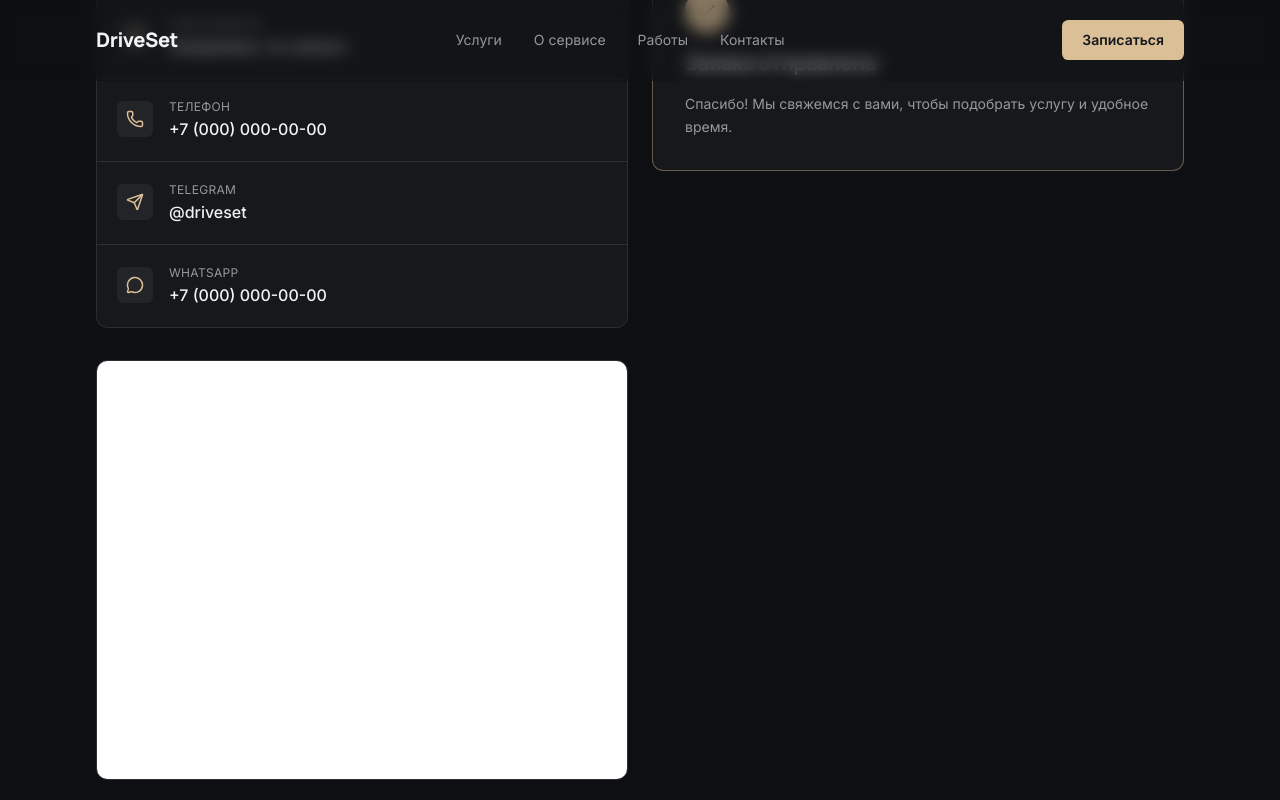
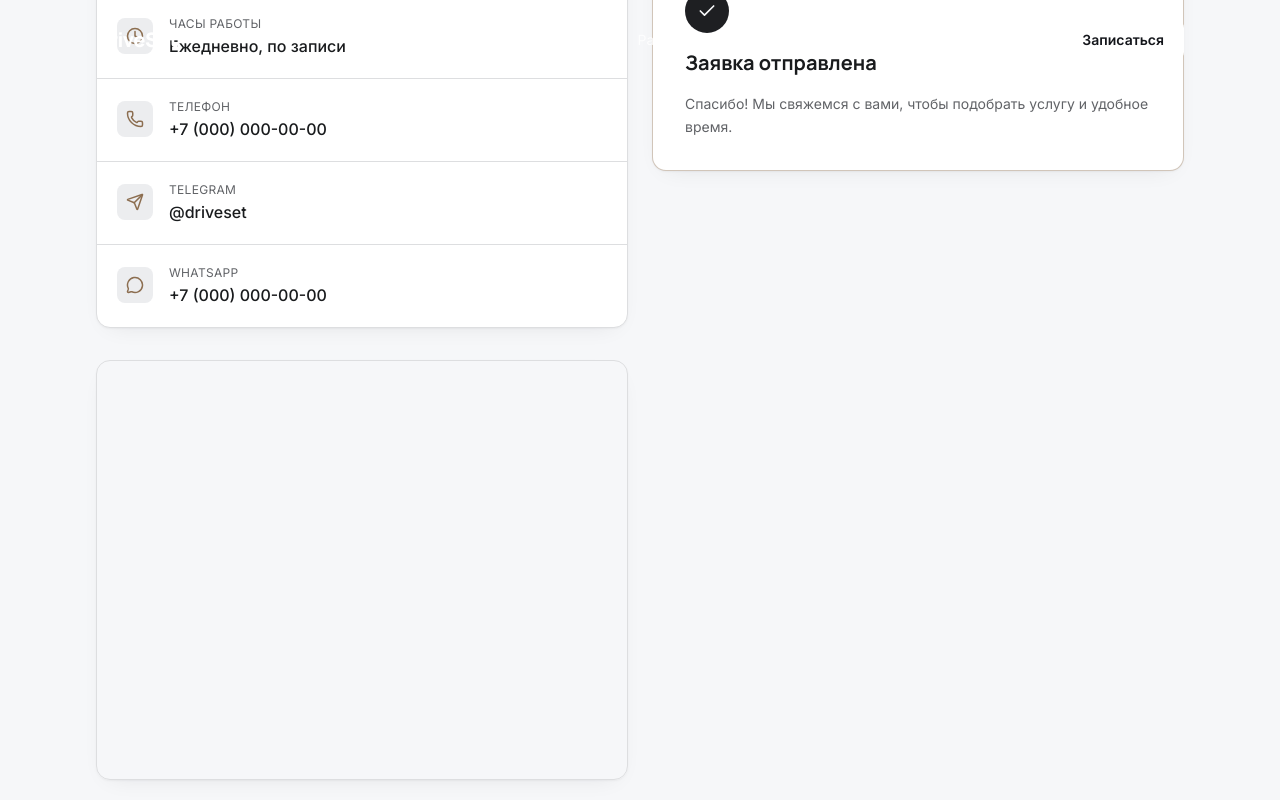
Before and after one commit to RomanVaskin/driveset, a Next.js app: page / in a window 1280 px wide. Both pictures are taken after typing "Sample", "5551234", "Sample" into the empty fields and a click on the button "Отправить заявку". Shown: the part 4441-5241 px from the top of the page. Built offline with nearby package versions, Linux system fonts and the light colour scheme.

Commit message:
Refine DriveSet visual design to light luxury theme

```diff
--- a/app/globals.css
+++ b/app/globals.css
@@ -24,6 +24,12 @@
   --color-input: var(--input);
   --color-ring: var(--ring);
 
+  /* Тёплый champagne-акцент, читаемый как текст на светлом фоне */
+  --color-champagne: var(--champagne);
+
+  /* Тёмный графитовый тон для «драматичных» элементов (hero-оверлеи) */
+  --color-graphite: var(--graphite);
+
   --font-sans: var(--font-inter), ui-sans-serif, system-ui, sans-serif;
   --font-display: var(--font-manrope), ui-sans-serif, system-ui, sans-serif;
 
@@ -36,38 +42,45 @@
 }
 
 :root {
-  color-scheme: dark;
+  color-scheme: light;
 
-  /* Premium graphite base with a single calm champagne accent */
-  --background: oklch(0.17 0.006 264);
-  --foreground: oklch(0.96 0.004 260);
+  /* Light luxury: тёплый off-white фон, графитовая типографика, один спокойный champagne-акцент */
+  --background: oklch(0.977 0.002 250);
+  --foreground: oklch(0.22 0.006 264);
 
-  --card: oklch(0.21 0.007 264);
-  --card-foreground: oklch(0.96 0.004 260);
+  --card: oklch(1 0 0);
+  --card-foreground: oklch(0.22 0.006 264);
 
-  --popover: oklch(0.19 0.007 264);
-  --popover-foreground: oklch(0.96 0.004 260);
+  --popover: oklch(1 0 0);
+  --popover-foreground: oklch(0.22 0.006 264);
 
-  /* Champagne / warm platinum accent */
-  --primary: oklch(0.82 0.062 78);
-  --primary-foreground: oklch(0.2 0.01 264);
+  /* Основные CTA — глубокий графит с off-white текстом (элегантно на светлом) */
+  --primary: oklch(0.24 0.006 264);
+  --primary-foreground: oklch(0.98 0.002 250);
 
-  --secondary: oklch(0.26 0.007 264);
-  --secondary-foreground: oklch(0.96 0.004 260);
+  --secondary: oklch(0.945 0.003 260);
+  --secondary-foreground: oklch(0.24 0.006 264);
 
-  --muted: oklch(0.24 0.006 264);
-  --muted-foreground: oklch(0.68 0.006 264);
+  --muted: oklch(0.955 0.003 260);
+  --muted-foreground: oklch(0.5 0.006 264);
 
-  --accent: oklch(0.82 0.062 78);
-  --accent-foreground: oklch(0.2 0.01 264);
+  /* Champagne как деликатный металлический акцент */
+  --accent: oklch(0.72 0.055 72);
+  --accent-foreground: oklch(0.24 0.006 264);
 
   --destructive: oklch(0.55 0.14 25);
 
-  --border: oklch(0.3 0.007 264);
-  --input: oklch(0.3 0.007 264);
-  --ring: oklch(0.82 0.062 78);
+  --border: oklch(0.9 0.003 260);
+  --input: oklch(0.9 0.003 260);
+  --ring: oklch(0.24 0.006 264);
 
-  --radius: 0.5rem;
+  /* Насыщенный бронзово-champagne тон для читаемого акцентного текста */
+  --champagne: oklch(0.56 0.058 66);
+
+  /* Графит для hero-оверлеев и контрастных панелей */
+  --graphite: oklch(0.16 0.006 264);
+
+  --radius: 0.625rem;
 }
 
 @layer base {
@@ -83,3 +96,17 @@
     text-rendering: optimizeLegibility;
   }
 }
+
+@layer components {
+  /* Мягкие премиальные тени вместо жёстких дефолтных */
+  .shadow-soft {
+    box-shadow:
+      0 1px 2px oklch(0.2 0.02 264 / 0.04),
+      0 8px 24px -14px oklch(0.2 0.02 264 / 0.12);
+  }
+  .shadow-card {
+    box-shadow:
+      0 1px 2px oklch(0.2 0.02 264 / 0.05),
+      0 18px 40px -20px oklch(0.2 0.02 264 / 0.18);
+  }
+}
--- a/app/layout.tsx
+++ b/app/layout.tsx
@@ -46,8 +46,8 @@ export const metadata: Metadata = {
 }
 
 export const viewport: Viewport = {
-  colorScheme: 'dark',
-  themeColor: '#242428',
+  colorScheme: 'light',
+  themeColor: '#f7f7f6',
 }
 
 export default function RootLayout({
--- a/components/site/contacts.tsx
+++ b/components/site/contacts.tsx
@@ -16,7 +16,7 @@ export function Contacts() {
     <section id="contacts" className="scroll-mt-20 border-t border-border">
       <div className="mx-auto max-w-6xl px-5 py-20 md:py-28 lg:px-8">
         <div className="max-w-2xl">
-          <p className="text-sm font-medium uppercase tracking-[0.2em] text-primary">Контакты</p>
+          <p className="text-sm font-medium uppercase tracking-[0.2em] text-champagne">Контакты</p>
           <h2 className="mt-3 font-display text-3xl font-bold tracking-tight text-balance md:text-4xl lg:text-5xl">
             {site.name} в Москве
           </h2>
@@ -25,10 +25,10 @@ export function Contacts() {
         <div className="mt-12 grid gap-6 lg:grid-cols-2">
           <div className="flex flex-col gap-8">
             <address className="not-italic">
-              <dl className="divide-y divide-border rounded-xl border border-border bg-card">
+              <dl className="divide-y divide-border rounded-xl border border-border bg-card shadow-soft">
                 {contactRows.map((row) => (
                   <div key={row.label} className="flex items-start gap-4 p-5">
-                    <span className="mt-0.5 inline-flex h-9 w-9 shrink-0 items-center justify-center rounded-md bg-secondary text-primary">
+                    <span className="mt-0.5 inline-flex h-9 w-9 shrink-0 items-center justify-center rounded-md bg-secondary text-champagne">
                       <row.icon className="h-4.5 w-4.5" />
                     </span>
                     <div>
--- a/components/site/cta.tsx
+++ b/components/site/cta.tsx
@@ -3,7 +3,7 @@ import { site } from '@/lib/site-config'
 export function CtaBand() {
   return (
     <section className="mx-auto max-w-6xl px-5 py-20 md:py-28 lg:px-8">
-      <div className="flex flex-col items-start gap-8 rounded-2xl border border-border bg-card p-8 md:flex-row md:items-center md:justify-between md:p-14">
+      <div className="flex flex-col items-start gap-8 rounded-2xl border border-border bg-card p-8 shadow-card md:flex-row md:items-center md:justify-between md:p-14">
         <div className="max-w-2xl">
           <h2 className="font-display text-3xl font-bold tracking-tight text-balance md:text-4xl">
             Хотите привести автомобиль в идеальное состояние?
--- a/components/site/gallery.tsx
+++ b/components/site/gallery.tsx
@@ -6,7 +6,7 @@ export function Gallery() {
     <section id="gallery" className="scroll-mt-20 border-t border-border bg-card/40">
       <div className="mx-auto max-w-6xl px-5 py-20 md:py-28 lg:px-8">
         <div className="max-w-2xl">
-          <p className="text-sm font-medium uppercase tracking-[0.2em] text-primary">Работы</p>
+          <p className="text-sm font-medium uppercase tracking-[0.2em] text-champagne">Работы</p>
           <h2 className="mt-3 font-display text-3xl font-bold tracking-tight text-balance md:text-4xl lg:text-5xl">
             Примеры выполненных работ
           </h2>
@@ -16,7 +16,7 @@ export function Gallery() {
           {galleryItems.map((item, i) => (
             <div
               key={item.image}
-              className={`relative overflow-hidden rounded-xl border border-border ${
+              className={`relative overflow-hidden rounded-xl border border-border shadow-soft ${
                 i === 0
                   ? 'col-span-2 aspect-[16/10] md:col-span-2 md:row-span-2 md:aspect-auto'
                   : 'aspect-square'
--- a/components/site/header.tsx
+++ b/components/site/header.tsx
@@ -22,18 +22,24 @@ export function Header() {
     }
   }, [open])
 
+  // Наверху шапка прозрачная поверх тёмного hero — светлый текст.
+  // После скролла — светлая стеклянная подложка поверх светлой страницы — графитовый текст.
+  const solid = scrolled || open
+
   return (
     <header
       className={`sticky top-0 z-50 w-full border-b transition-colors duration-300 ${
-        scrolled
-          ? 'border-border/80 bg-background/85 backdrop-blur-xl'
-          : 'border-transparent bg-background/40 backdrop-blur-sm'
+        solid
+          ? 'border-border bg-background/85 backdrop-blur-xl shadow-soft'
+          : 'border-transparent bg-transparent'
       }`}
     >
       <div className="mx-auto flex h-16 max-w-6xl items-center justify-between px-5 md:h-20 lg:px-8">
         <a
           href="#top"
-          className="font-display text-lg font-extrabold tracking-tight md:text-xl"
+          className={`font-display text-lg font-extrabold tracking-tight transition-colors md:text-xl ${
+            solid ? 'text-foreground' : 'text-white'
+          }`}
           aria-label={`${site.name} — на главную`}
         >
           {site.name}
@@ -44,7 +50,11 @@ export function Header() {
             <a
               key={link.href}
               href={link.href}
-              className="text-sm text-muted-foreground transition-colors hover:text-foreground"
+              className={`text-sm transition-colors ${
+                solid
+                  ? 'text-muted-foreground hover:text-foreground'
+                  : 'text-white/80 hover:text-white'
+              }`}
             >
               {link.label}
             </a>
@@ -54,14 +64,22 @@ export function Header() {
         <div className="flex items-center gap-2">
           <a
             href="#lead"
-            className="hidden rounded-md bg-primary px-5 py-2.5 text-sm font-semibold text-primary-foreground transition-opacity hover:opacity-90 md:inline-flex"
+            className={`hidden rounded-md px-5 py-2.5 text-sm font-semibold transition-opacity hover:opacity-90 md:inline-flex ${
+              solid
+                ? 'bg-primary text-primary-foreground'
+                : 'bg-white text-[oklch(0.2_0.01_264)]'
+            }`}
           >
             Записаться
           </a>
           <button
             type="button"
             onClick={() => setOpen((v) => !v)}
-            className="inline-flex h-10 w-10 items-center justify-center rounded-md border border-border text-foreground md:hidden"
+            className={`inline-flex h-10 w-10 items-center justify-center rounded-md border transition-colors md:hidden ${
+              solid
+                ? 'border-border text-foreground'
+                : 'border-white/30 text-white'
+            }`}
             aria-label={open ? 'Закрыть меню' : 'Открыть меню'}
             aria-expanded={open}
           >
--- a/components/site/lead-form.tsx
+++ b/components/site/lead-form.tsx
@@ -19,7 +19,7 @@ export function LeadForm() {
 
   if (submitted) {
     return (
-      <div className="flex flex-col items-start gap-4 rounded-xl border border-primary/40 bg-card p-8">
+      <div className="flex flex-col items-start gap-4 rounded-xl border border-champagne/40 bg-card p-8 shadow-soft">
         <span className="inline-flex h-11 w-11 items-center justify-center rounded-full bg-primary text-primary-foreground">
           <Check className="h-5 w-5" />
         </span>
@@ -32,7 +32,7 @@ export function LeadForm() {
   }
 
   return (
-    <form onSubmit={handleSubmit} className="rounded-xl border border-border bg-card p-6 md:p-8">
+    <form onSubmit={handleSubmit} className="rounded-xl border border-border bg-card p-6 shadow-soft md:p-8">
       <div className="grid gap-5">
         <div className="grid gap-2">
           <label htmlFor="name" className="text-sm font-medium">
--- a/components/site/process.tsx
+++ b/components/site/process.tsx
@@ -4,7 +4,7 @@ export function Process() {
   return (
     <section className="mx-auto max-w-6xl px-5 py-20 md:py-28 lg:px-8">
       <div className="max-w-2xl">
-        <p className="text-sm font-medium uppercase tracking-[0.2em] text-primary">Процесс</p>
+        <p className="text-sm font-medium uppercase tracking-[0.2em] text-champagne">Процесс</p>
         <h2 className="mt-3 font-display text-3xl font-bold tracking-tight text-balance md:text-4xl lg:text-5xl">
           Как мы работаем
         </h2>
@@ -14,7 +14,7 @@ export function Process() {
         {processSteps.map((step, i) => (
           <li key={step.step} className="relative flex gap-4 md:flex-col md:gap-3">
             <div className="flex flex-col items-center md:flex-row md:items-center md:gap-3">
-              <span className="font-display text-sm font-semibold tabular-nums text-primary">
+              <span className="font-display text-sm font-semibold tabular-nums text-champagne">
                 {step.step}
               </span>
               <span className="mt-2 hidden h-px flex-1 bg-border md:mt-0 md:block" aria-hidden="true" />
--- a/components/site/why-us.tsx
+++ b/components/site/why-us.tsx
@@ -5,7 +5,7 @@ export function WhyUs() {
     <section id="about" className="scroll-mt-20 border-y border-border bg-card/40">
       <div className="mx-auto max-w-6xl px-5 py-20 md:py-28 lg:px-8">
         <div className="max-w-2xl">
-          <p className="text-sm font-medium uppercase tracking-[0.2em] text-primary">
+          <p className="text-sm font-medium uppercase tracking-[0.2em] text-champagne">
             Почему {site.name}
           </p>
           <h2 className="mt-3 font-display text-3xl font-bold tracking-tight text-balance md:text-4xl lg:text-5xl">
@@ -16,7 +16,7 @@ export function WhyUs() {
         <div className="mt-12 grid grid-cols-1 gap-px overflow-hidden rounded-xl border border-border bg-border sm:grid-cols-2 lg:grid-cols-4">
           {advantages.map((item, i) => (
             <div key={item.title} className="flex flex-col gap-4 bg-background p-7">
-              <span className="font-display text-sm font-semibold text-primary">
+              <span className="font-display text-sm font-semibold text-champagne">
                 {String(i + 1).padStart(2, '0')}
               </span>
               <p className="font-display text-lg font-semibold leading-snug text-pretty">
--- a/components/site/yandex-map.tsx
+++ b/components/site/yandex-map.tsx
@@ -6,7 +6,7 @@ import { yandexMapSrc, site } from '@/lib/site-config'
  */
 export function YandexMap() {
   return (
-    <div className="h-[320px] w-full overflow-hidden rounded-xl border border-border md:h-full md:min-h-[420px]">
+    <div className="h-[320px] w-full overflow-hidden rounded-xl border border-border shadow-soft md:h-full md:min-h-[420px]">
       <iframe
         src={yandexMapSrc}
         title={`Карта: ${site.address}`}
```
Also changed, not shown: components/site/hero.tsx (+14 -27 lines), components/site/services.tsx (+4 -4 lines).
